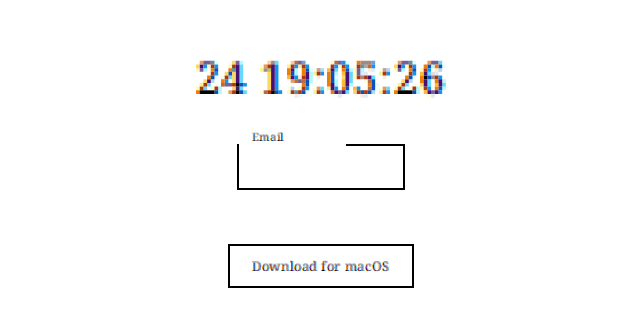
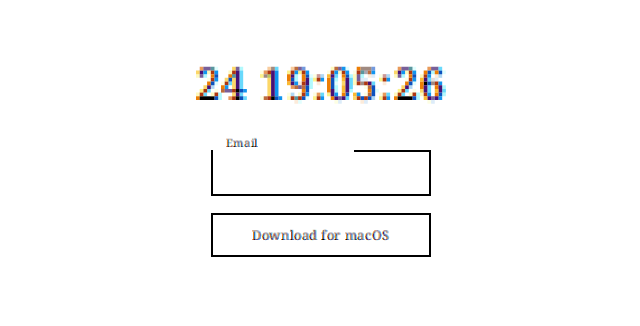
Before and after one commit to danielbusnz-lgtm/Peeky_Frontend, a website: page index.html in a window 1280 px wide. Shown: the part 238-564 px from the top of the page, without its empty margins (319-959 px from the left). Drawn offline with Linux system fonts and the light colour scheme.

Commit message:
download button: match input width, tighten spacing, drop hover

```diff
--- a/style.css
+++ b/style.css
@@ -61,6 +61,7 @@ h1, .input-container {
 .input {
   padding: 8px;
   height: 30px;
+  width: 200px;          /* total box ≈ 220px incl. padding + side borders */
   border: 2px solid black;
   border-top: none;
   border-bottom: none;
@@ -109,15 +110,13 @@ h1, .input-container {
    bottom and greyed out. */
 .hero a.download {
   position: static;
-  transform: none;
-  margin-top: 28px;
-  padding: 10px 22px;
+  transform: translateY(-25px);   /* match the upward shift of the input above */
+  margin-top: 16px;
+  box-sizing: border-box;
+  width: 220px;                    /* equal to the email box total width */
+  padding: 10px 0;
+  text-align: center;
   border: 2px solid black;
   color: black;
   font-size: 14px;
-  transition: transform 120ms ease;
 }
-
-.hero a.download:hover {
-  transform: translateY(-2px);
-}
```
